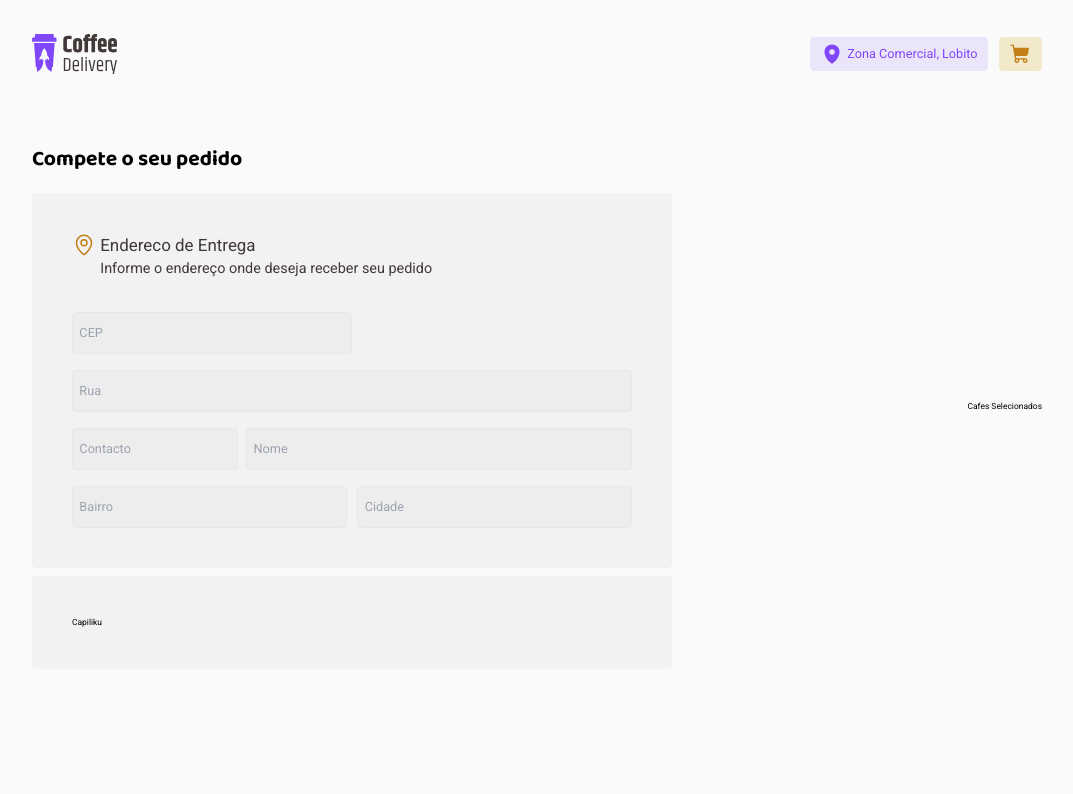
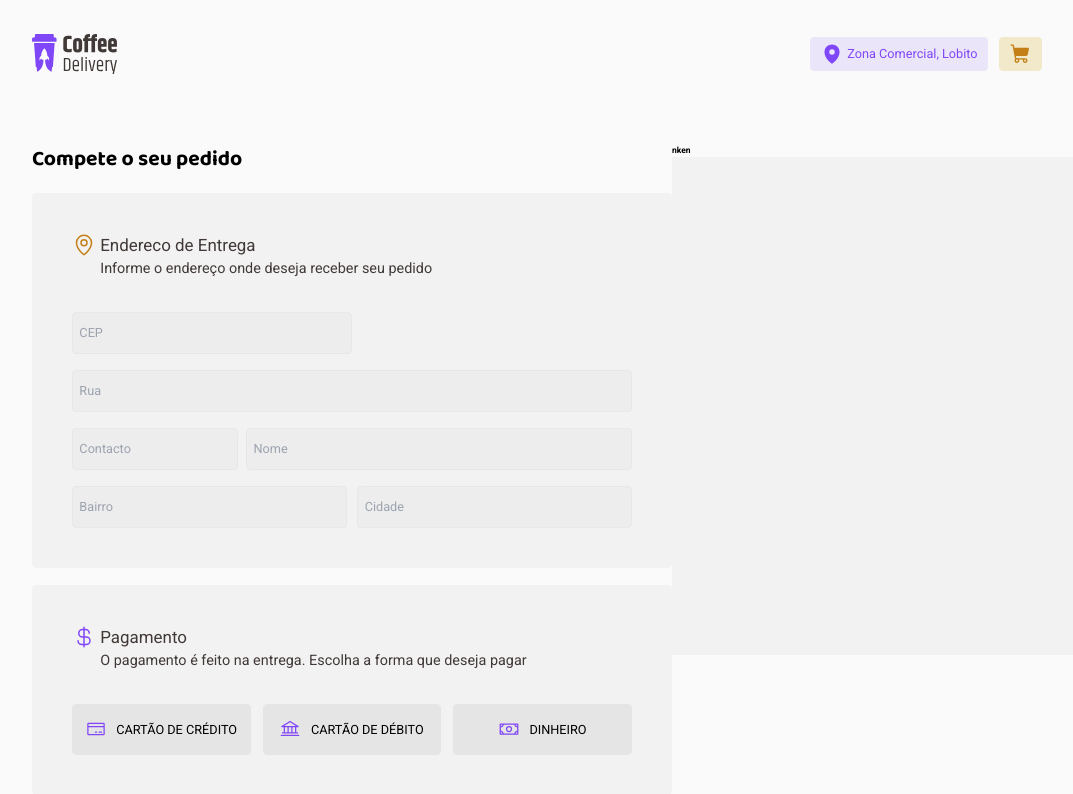
Before and after one commit to Mariano1994/coffeeDelivery, a React (Vite) app: page /cart in a window 1280 px wide. Shown: the top 794 px of the page, without its empty margins (103-1176 px from the left). Built offline with nearby package versions, Linux system fonts and the light colour scheme.

Commit message:
payments options component

```diff
--- a/src/pages/Cart.jsx
+++ b/src/pages/Cart.jsx
@@ -1,17 +1,23 @@
 import AddressForm from "../components/AddressForm";
-import { MapPin } from "@phosphor-icons/react";
+import {
+  MapPin,
+  CurrencyDollar,
+  CreditCard,
+  Bank,
+  Money,
+} from "@phosphor-icons/react";
 
 const Cart = () => {
   return (
     <>
       <div className="mx-[135px] bg-background mt-[70px] h-screen">
-        <div className="flex items-center justify-between">
+        <div className="flex items-start justify-between">
           <div className="flex flex-col gap-8">
             <strong className="text-[2.5rem] font-['baloo_2']">
               Compete o seu pedido
             </strong>
 
-            <div className="flex flex-col justify-center gap-4 flex-1 w-[640px]">
+            <div className="flex flex-col justify-center gap-8 flex-1 w-[640px]">
               <div className="bg-base-card rounded-lg p-[40px]">
                 <div className="flex items-start gap-2">
                   <MapPin size={24} className="text-yellow-dark" />
@@ -26,10 +32,46 @@ const Cart = () => {
                 </div>
                 <AddressForm />
               </div>
-              <div className="bg-base-card rounded-lg p-[40px]"> Capiliku</div>
+              <div className="bg-base-card rounded-lg p-[40px]">
+                <div className=" flex items-start gap-2 ">
+                  <CurrencyDollar size={24} className="text-purple" />
+                  <div>
+                    <span className="text-[2rem] text-base-subtitle ">
+                      Pagamento
+                    </span>
+                    <p className="text-[1.7rem] text-base-subtitle">
+                      O pagamento é feito na entrega. Escolha a forma que deseja
+                      pagar
+                    </p>
+                  </div>
+                </div>
+                <div className="w-full flex items-center justify-between mt-[32px]">
+                  <div className=" flex items-center justify-center gap-5 bg-base-button h-[51px] rounded-lg w-[178.67px] cursor-pointer hover:brightness-95">
+                    <CreditCard size={20} className=" text-purple " />{" "}
+                    <span className="text-[1.5rem]">
+                      {"Cartão de crédito".toUpperCase()}
+                    </span>
+                  </div>
+                  <div className=" flex items-center justify-center gap-5 bg-base-button h-[51px] rounded-lg w-[178.67px] cursor-pointer hover:brightness-95">
+                    <Bank size={20} className=" text-purple" />{" "}
+                    <span className="text-[1.5rem]">
+                      {"cartão de débito".toUpperCase()}
+                    </span>
+                  </div>
+                  <div className=" flex items-center justify-center gap-5 bg-base-button h-[51px] rounded-lg w-[178.67px] cursor-pointer hover:brightness-95">
+                    <Money size={20} className=" text-purple" />{" "}
+                    <span className="text-[1.5rem]">
+                      {"dinheiro".toUpperCase()}
+                    </span>
+                  </div>
+                </div>
+              </div>
             </div>
           </div>
-          <div>Cafes Selecionados</div>
+          <div>
+            <strong>nken</strong>
+            <div className="w-[448px] h-[498px] bg-base-card"></div>
+          </div>
         </div>
       </div>
     </>
```
